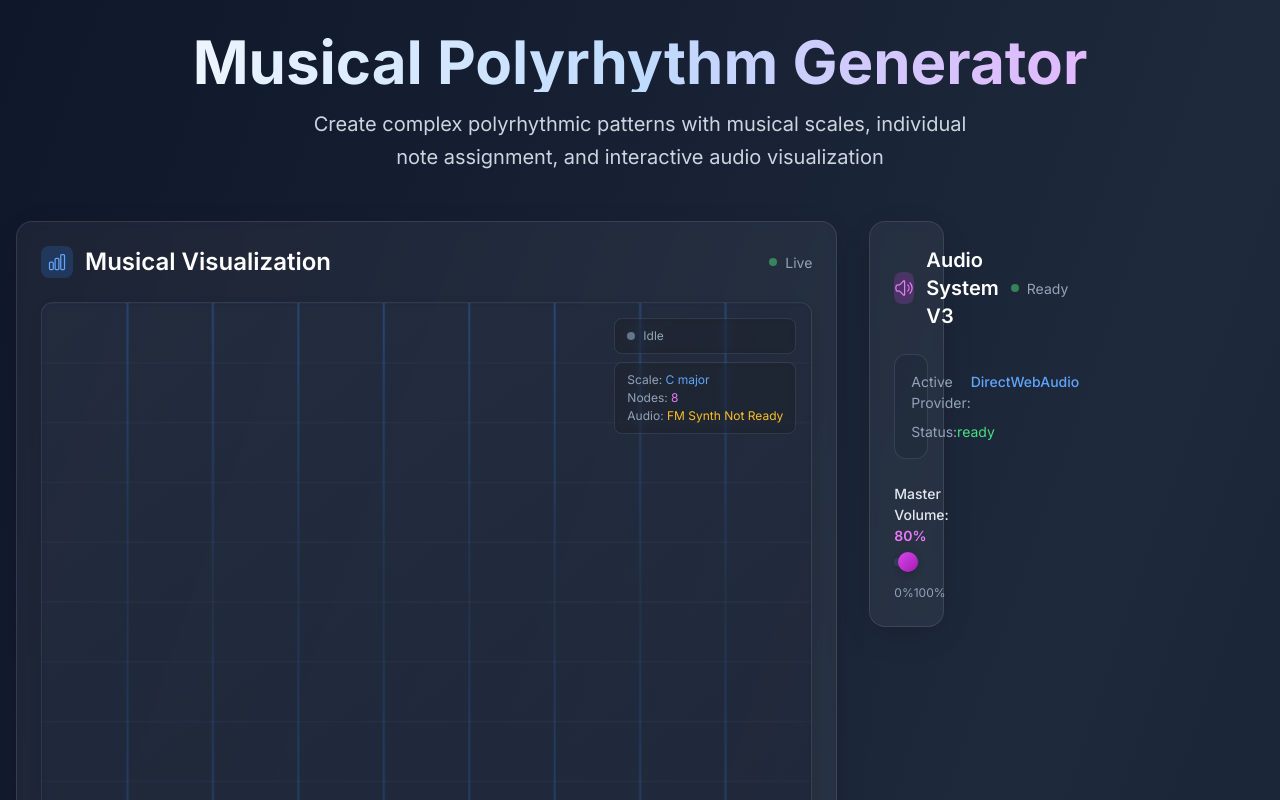
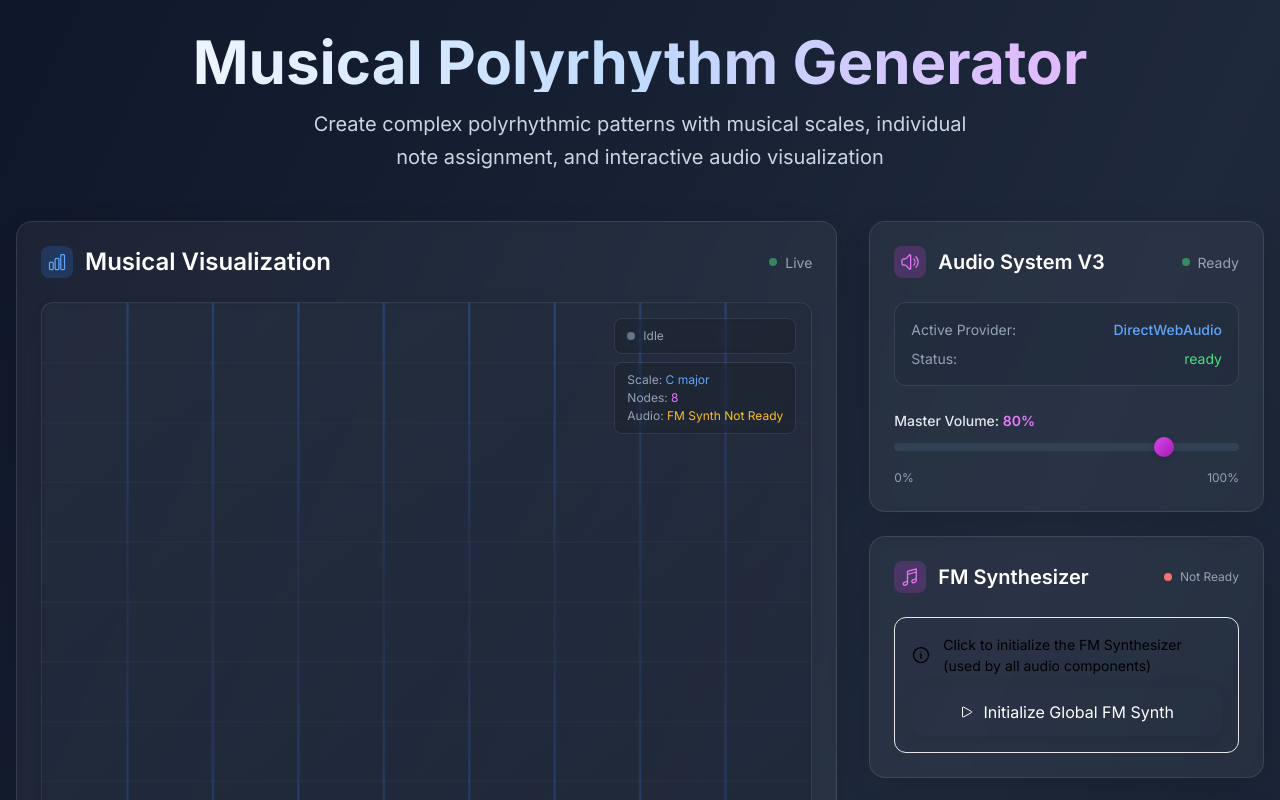
Before and after one commit to MyndPhreak/polyrhythm, a Nuxt app: page / in a window 1280 px wide. Shown: the top 800 px of the page. Built offline with nearby package versions, Linux system fonts and the light colour scheme.

Commit message:
Updated app.vue

```diff
--- a/app.vue
+++ b/app.vue
@@ -96,6 +96,9 @@
               </div>
             </section>
 
+            <!-- Controls Panel -->
+            <aside class="xl:col-span-4 space-y-6" aria-label="Control panel">
+
               <!-- Audio Controls V3 -->
               <div class="animate-fade-in" style="animation-delay: 0.4s">
                 <ClientOnly>
@@ -106,8 +109,6 @@
                 </ClientOnly>
               </div>
 
-            <!-- Controls Panel -->
-            <aside class="xl:col-span-4 space-y-6" aria-label="Control panel">
               <!-- FM Synthesizer Instrument -->
               <div class="animate-fade-in" style="animation-delay: 0.3s">
                 <ClientOnly>
```
